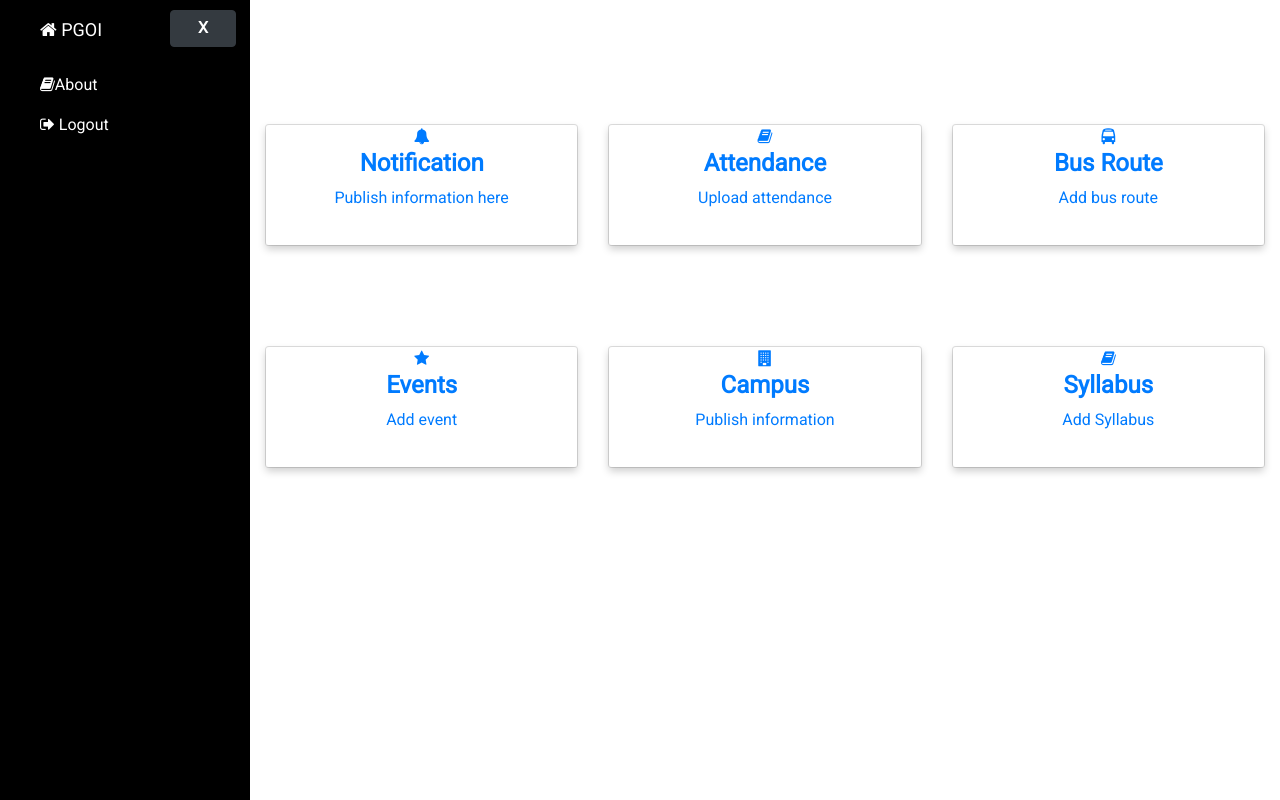
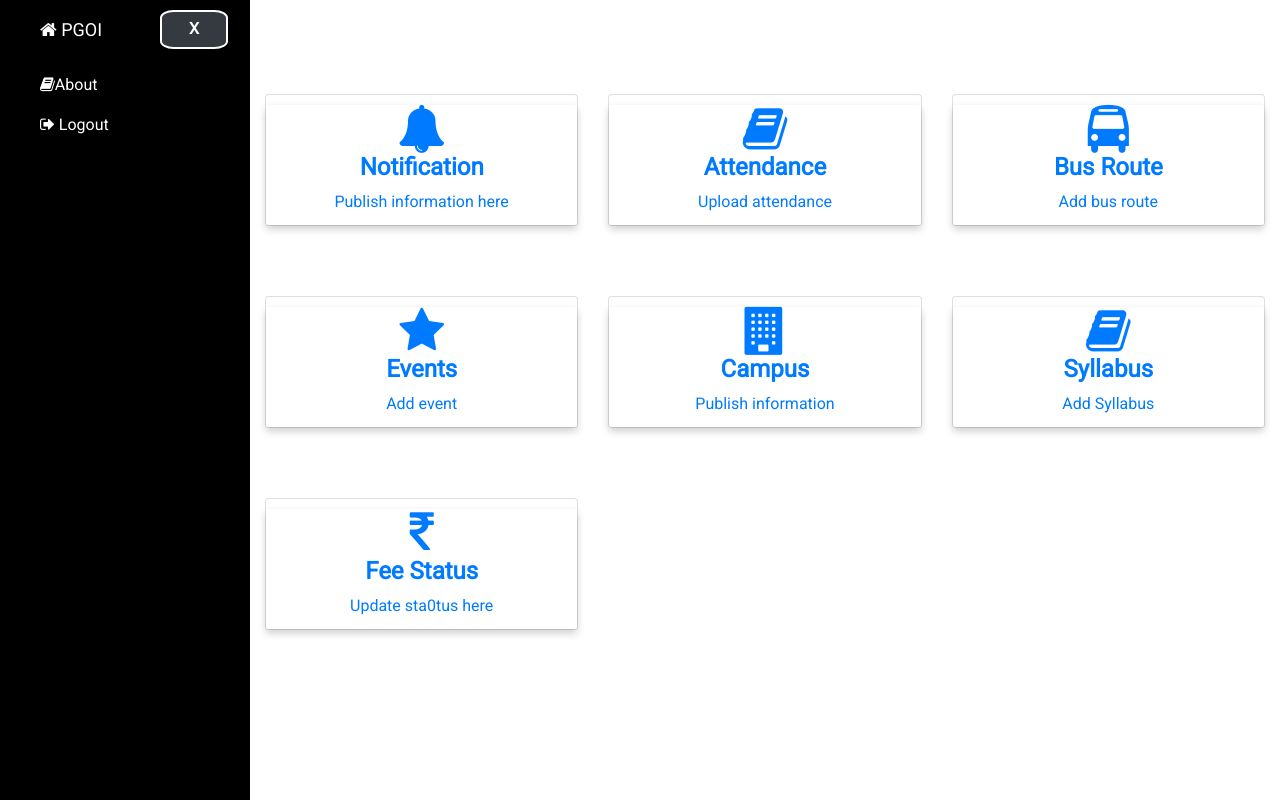
Before and after one commit to hemansah/PGOI, a PHP site: page /admin/admin-dashboard.php in a window 1280 px wide. Run offline with PHP 8.4, Linux system fonts and the light colour scheme; a user stored in the database is signed in; some libraries are stand-ins or nearby versions.

Commit message:
Footer partialyy fixed... fontwesome icons enlarged... events_admin page made

```diff
--- a/admin/admin-dashboard.php
+++ b/admin/admin-dashboard.php
@@ -7,7 +7,7 @@
 	<title>Admin Menus</title>
 		<link href="https://fonts.googleapis.com/css?family=Roboto" rel="stylesheet">
 		<link href="https://stackpath.bootstrapcdn.com/bootstrap/4.3.1/css/bootstrap.min.css" rel="stylesheet" integrity="sha384-ggOyR0iXCbMQv3Xipma34MD+dH/1fQ784/j6cY/iJTQUOhcWr7x9JvoRxT2MZw1T" crossorigin="anonymous">
-		<link rel="stylesheet" href="https://maxcdn.bootstrapcdn.com/font-awesome/4.5.0/css/font-awesome.min.css">
+		<link rel="stylesheet" href="https://stackpath.bootstrapcdn.com/font-awesome/4.7.0/css/font-awesome.min.css">
 		<link rel="stylesheet" type="text/css" href="../assets/css/sidebar.css">
 		<link rel="stylesheet" type="text/css" href="../assets/css/style.css">
 		<script src="https://ajax.googleapis.com/ajax/libs/jquery/3.3.1/jquery.min.js"></script>
@@ -34,7 +34,7 @@
 				<a href="notification_admin.php">
 					<div class="card">
   						<div class="admin-card">
-  							<i class="fa fa-bell"></i>
+  							<i class="fa fa-bell fa-3x"></i>
     						<h4><b>Notification</b></h4>
     							<p>Publish information here</p>
   						</div>
@@ -46,7 +46,7 @@
 				<a href="">
 					<div class="card">
   						<div class="admin-card">
-  							<i class="fa fa-book"></i>
+  							<i class="fa fa-book fa-3x"></i>
     						<h4><b>Attendance</b></h4>
     							<p>Upload attendance</p>
   						</div>
@@ -58,7 +58,7 @@
 				<a href="">
 					<div class="card">
   						<div class="admin-card">
-  							<i class="fa fa-bus"></i>
+  							<i class="fa fa-bus fa-3x"></i>
     						<h4><b>Bus Route</b></h4>
     							<p>Add bus route</p>
   						</div>
@@ -70,10 +70,10 @@
 
 		<div class="row row-card">
 			<div class="col-4">
-				<a href="">
+				<a href="events_admin.php">
 					<div class="card">
   						<div class="admin-card">
-  							<i class="fa fa-star"></i>
+  							<i class="fa fa-star fa-3x"></i>
     						<h4><b>Events</b></h4>
     							<p>Add event</p>
   						</div>
@@ -85,7 +85,7 @@
 				<a href="">
 					<div class="card">
   						<div class="admin-card">
-  							<i class="fa fa-building"></i>
+  							<i class="fa fa-building fa-3x"></i>
     						<h4><b>Campus</b></h4>
     							<p>Publish information</p>
   						</div>
@@ -97,7 +97,7 @@
 				<a href="">
 					<div class="card">
   						<div class="admin-card">
-  							<i class="fa fa-book"></i>
+  							<i class="fa fa-book fa-3x"></i>
     						<h4><b>Syllabus</b></h4>
     							<p>Add Syllabus</p>
   						</div>
@@ -106,6 +106,19 @@
 			</div>
 
 		</div>
+		<div class="row row-card">
+			<div class="col-4">
+				<a href="events_admin.php">
+					<div class="card">
+  						<div class="admin-card">
+  							<i class="fa fa-inr fa-3x"></i>
+    						<h4><b>Fee Status</b></h4>
+    							<p>Update sta0tus here</p>
+  						</div>
+					</div>
+				</a>
+			</div>
+			</div>
 	</div>
 
 </body>
--- a/admin/notification_admin.php
+++ b/admin/notification_admin.php
@@ -57,7 +57,7 @@
 							    <option value="active">Active</option>
 						    	<option value="disable">Disabled</option>
 					  		</select><br>
-					  		<input id="notification-form" type="submit" class="btn btn-success" value="Post">
+					  		<input id="notification-form" type="submit" class="btn btn-success" value="Post"/>
 							<button id="hide-notice" class="btn btn-danger">Cancel</button>
 					  	</div>
 					</form>
--- a/assets/css/sidebar.css
+++ b/assets/css/sidebar.css
@@ -99,14 +99,15 @@
   visibility: hidden;
 }
 #wrapper.toggled #menu-toggle {
-  margin-left: -80px;
+  margin-left: -90px;
   margin-top: 10px;
   z-index: 1000;
   position: fixed;
 }
 #wrapper #menu-toggle  {
-  margin-left: 30px;
-  margin-top: 10px;
+    margin-top: 13px;
+    border: 2px solid #fff;
+    border-radius: 20%;
 }
 #wrapper.toggled #menu-toggle span:after {
   content:'X';
@@ -114,6 +115,10 @@
   visibility: visible;
   display: block;
   margin-top: -25px;
+}
+.btn:focus {
+    outline: 0;
+    box-shadow: none;
 }
 @media(min-width:768px) {
   #wrapper {
--- a/assets/css/style.css
+++ b/assets/css/style.css
@@ -37,6 +37,7 @@ body {
   height: 120px;
   width: 100%;
   text-align: center;
+  margin-top: 10px;
 }
 .admin-card:hover {
   box-shadow: 0 8px 16px 0 rgba(0,0,0,0.2);
@@ -49,11 +50,11 @@ body {
 
 
 .row-card {
-    margin-top: 100px;
+    margin-top: 70px;
 }
 
 .row-css {
-  margin-top: 70px;
+  margin-top: 50px;
   margin-bottom: 20px;
 }
 .nav-pills {
@@ -97,7 +98,7 @@ hr.hr-scroll {
   float: left;
 }
 .typewriter{
-    width: 220px;
+    width: 230px;
     background: #E23737;
     color: #fff;
     padding: 10px;
@@ -134,13 +135,17 @@ hr.hr-scroll {
   css for footer
 -------------------------------------------------*/
 .footer {
-   position: fixed;
+    position: fixed;
+   right: 0;
+   bottom: 0;
    left: 0;
-   bottom: 0;
+
    width: 100%;
    background-color: black;
    color: white;
    text-align: center;
+   z-index: 101;
+
 }
 
 /*////////////////autosroll////////////////////*/
@@ -204,7 +209,9 @@ hr.hr-scroll {
     text-transform: 1px 1px 0px rgba(0, 0, 0, 0.5);
 }
 
-/*css for events.php*/
+/*-------------------------------
+css for events.php
+--------------------------------*/
 
 .carousel-inner {
   height: 550px;
@@ -215,3 +222,28 @@ hr.hr-scroll {
   max-width: 100%;
   object-fit: cover;
 }
+
+
+/*----------------------------------
+Css for topbar for everypage
+------------------------------------*/
+
+.title-topbar{
+
+  background-color: black;
+  color: white;
+  height: 70px;
+
+
+
+}
+
+.h2-topbar {
+  margin-top: 0px;
+  padding-top: 10px;
+  font-family: 'Varela Round', sans-serif;
+font-family: 'Righteous', cursive;
+  font-weight: bold;
+  font-size: 40px;
+  text-transform:;
+}
--- a/statics/footer.php
+++ b/statics/footer.php
@@ -1,3 +1,3 @@
- <footer class="footer">
+		<footer class="footer">
 			<p>Footer here</p>
-</footer>
+		</footer>
--- a/statics/header.php
+++ b/statics/header.php
@@ -34,7 +34,7 @@
                 </li>
 
                 <li>
-                    <a href="#"  onclick='alert("College would not give that information ")'><i class="fa fa-book"></i> Fee Status</a>
+                    <a href="#"  onclick='alert("College would not give that information ")'><i class="fa fa-inr"></i> Fee Status</a>
                 </li>
 
                 <li>
--- /dev/null
+++ b/statics/topbar.php
@@ -0,0 +1 @@
+<h2 class="text-center h2-topbar" style="">Patel Group of Institutions</h2>
```
Also changed, not shown: admin/events_admin.php (added, +83 -0 lines), events.php (+24 -9 lines), index.php (+26 -9 lines), notifications.php (+25 -10 lines), assets/images/image2.jpg.
